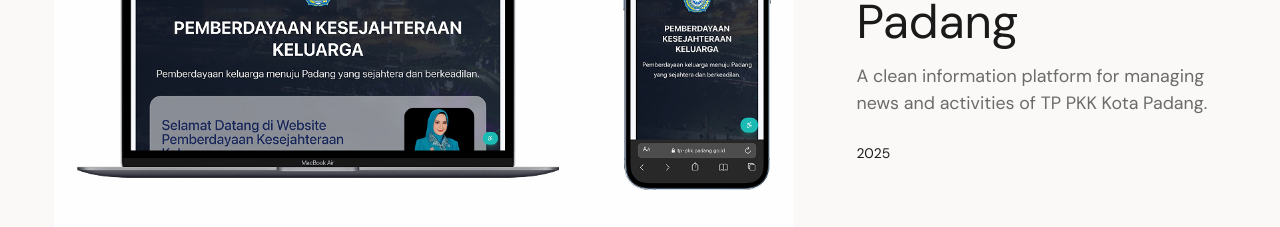
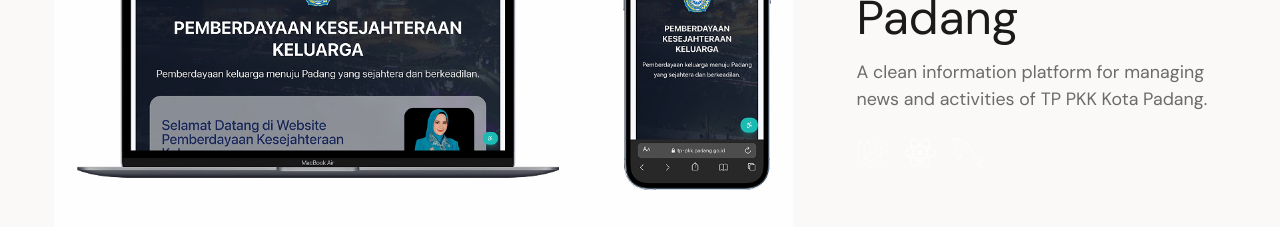
Before and after one commit to jimmywiraarbaa/portofolio, a Next.js app: page / in a window 1280 px wide. Shown: the part 2380-2607 px from the top of the page. Built offline with nearby package versions, Linux system fonts and the light colour scheme.

Commit message:
feat(Works): update WORKS_DATA to include tech stack and enhance WorkItem component with tech logos

```diff
--- a/app/page.tsx
+++ b/app/page.tsx
@@ -23,7 +23,7 @@
     description:
       'A clean information platform for managing news and activities of TP PKK Kota Padang.',
     image: '/images/mockup-tppkk.png',
-    year: '2025',
+    tech: ['Laravel', 'React', 'MySQL'],
   },
   {
     id: '2',
@@ -31,7 +31,7 @@
     category: 'Web Internal',
     description: 'Dashboard for managing internal operations of R5M company.',
     image: '/images/r5m-panel.png',
-    year: '2024',
+    tech: ['Laravel', 'React', 'MySQL'],
   },
   {
     id: '3',
@@ -39,7 +39,7 @@
     category: 'Art Direction',
     description: 'Visual direction for architectural photography monograph.',
     image: '/images/work3.jpg',
-    year: '2023',
+    tech: ['Laravel', 'React', 'MySQL'],
   },
 ];
 
--- a/components/Works.tsx
+++ b/components/Works.tsx
@@ -5,13 +5,24 @@
 import { FadeIn, ScaleIn } from './motion';
 import Image from 'next/image';
 
+// Tech stack brand colors
+const techColors: Record<string, string> = {
+  laravel: '#F53002',
+  react: '#57C4DC',
+  golang: '#79D4FD',
+  mysql: '#F29111',
+  postgresql: '#336791',
+  postman: '#FF6C37',
+  flutter: '#17B9FD',
+};
+
 interface Work {
   id: string;
   title: string;
   category: string;
   description: string;
   image: string;
-  year: string;
+  tech: string[];
 }
 
 interface WorksProps {
@@ -140,7 +151,22 @@
             {work.title}
           </h3>
           <p className="text-[var(--muted)] text-lg mb-6">{work.description}</p>
-          <span className="text-sm text-[var(--muted)]/60">{work.year}</span>
+          {/* Tech logos */}
+          <div className={`flex gap-4 ${isEven ? 'md:justify-start' : 'md:justify-end'}`}>
+            {work.tech.map((tech) => (
+              <div key={tech} className="w-8 h-8 relative flex items-center justify-center group" style={{"--tech-color": techColors[tech.toLowerCase()]} as React.CSSProperties}>
+                {/* Background color circle on hover */}
+                <div className="absolute inset-0 rounded-full opacity-0 group-hover:opacity-100 transition-all duration-300 scale-90 group-hover:scale-100" style={{backgroundColor: "var(--tech-color)"}} />
+                {/* Logo */}
+                <Image
+                  src={`/logos/${tech.toLowerCase()}.svg`}
+                  alt={tech}
+                  fill
+                  className="object-contain brightness-0 invert opacity-60 group-hover:opacity-100 relative z-10 transition-all duration-300"
+                />
+              </div>
+            ))}
+          </div>
         </div>
       </motion.div>
     </ScaleIn>
```
Also changed, not shown: public/images/nextjs.svg (added).
